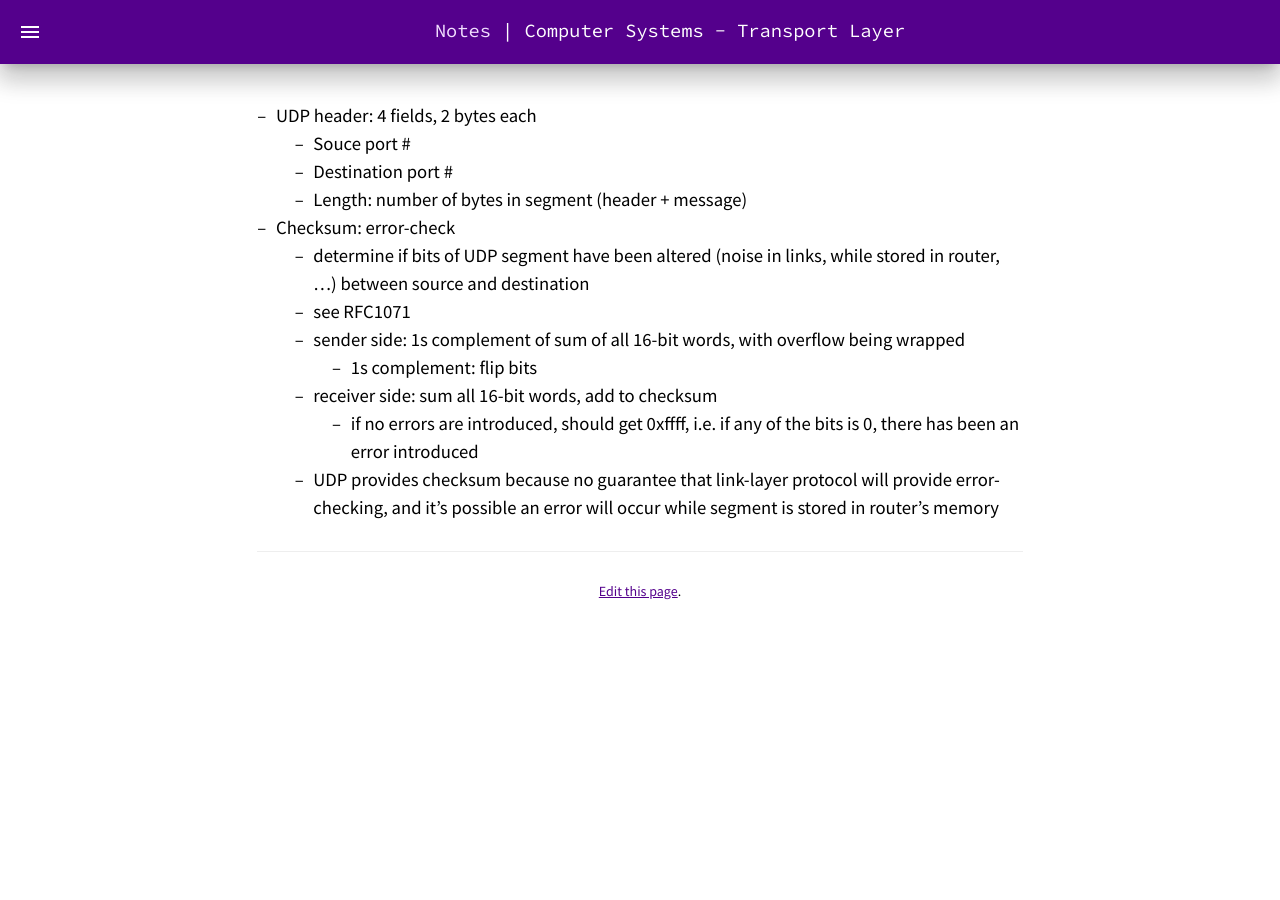
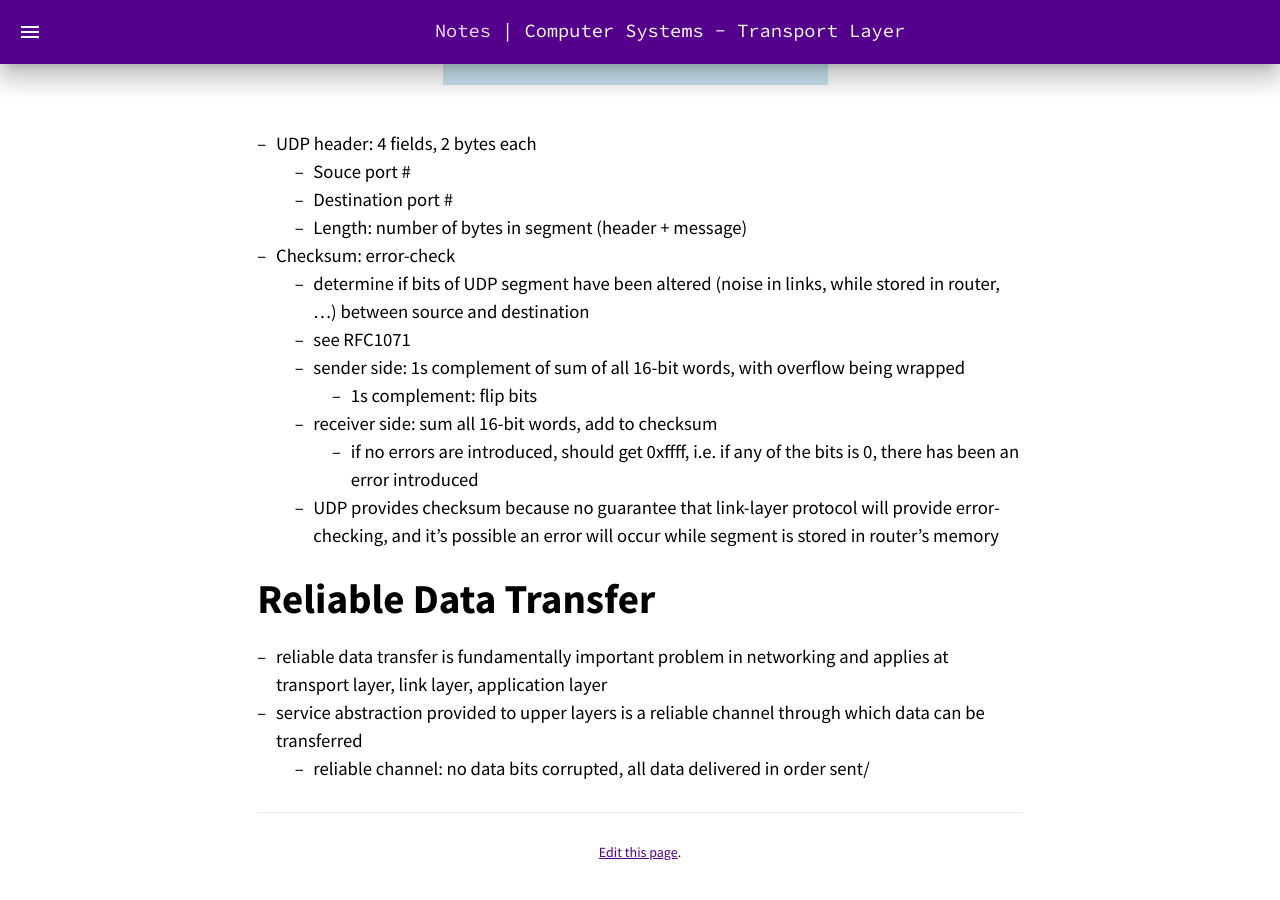
Before and after one commit to jsinkers/notes, a Jekyll site: the page built from _notebooks/comp_sys/04_transport_layer.md, in a window 1280 px wide and 900 px high, scrolled down 5935 px. Built offline with Jekyll 4.4.1, drawn with Linux system fonts in a browser that asks for light colours; before the commit the page ends 6574 px from its top, so only the background shows below that; some of the changed text lies outside the part shown.

Commit message:
latex corrections

```diff
--- a/_notebooks/comp_sys/04_transport_layer.md
+++ b/_notebooks/comp_sys/04_transport_layer.md
@@ -22,6 +22,7 @@ tags:
   - [Web servers and TCP](#web-servers-and-tcp)
 - [UDP](#udp)
 - [UDP Segment Structure](#udp-segment-structure)
+- [Reliable Data Transfer](#reliable-data-transfer)
 
 
 ## Reading
@@ -195,3 +196,11 @@ tags:
   - UDP provides checksum because no guarantee that link-layer protocol will provide
     error-checking, and it's possible an error will occur while segment is stored in
     router's memory
+
+## Reliable Data Transfer
+
+- reliable data transfer is fundamentally important problem in networking
+  and applies at transport layer, link layer, application layer
+- service abstraction provided to upper layers is a reliable channel through which
+  data can be transferred
+  - reliable channel: no data bits corrupted, all data delivered in order sent/
```
Also changed, not shown: _notebooks/comp_sys/02_application_layer.md (+2 -2 lines), _notebooks/databases/05_relational_models.md (+3 -3 lines).
